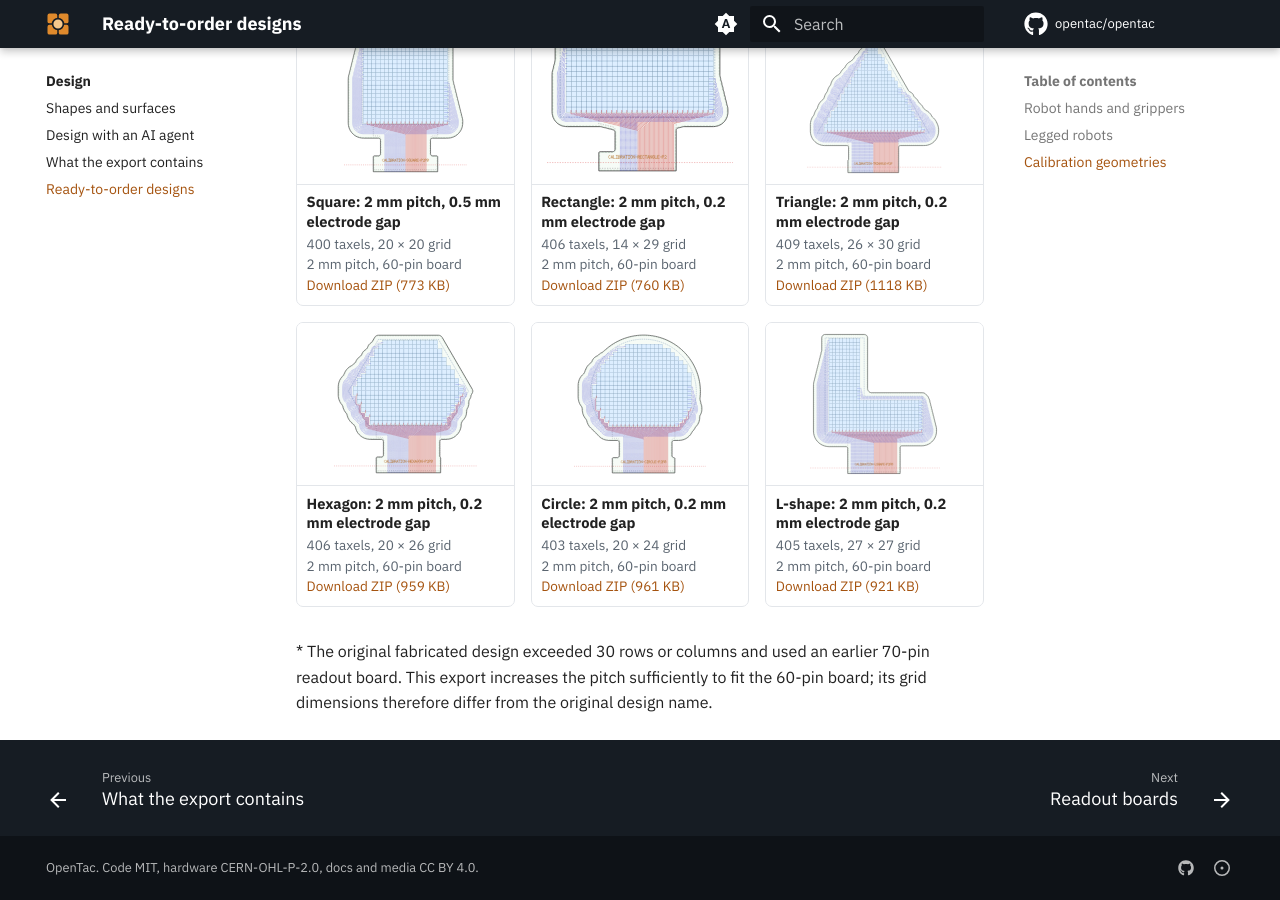
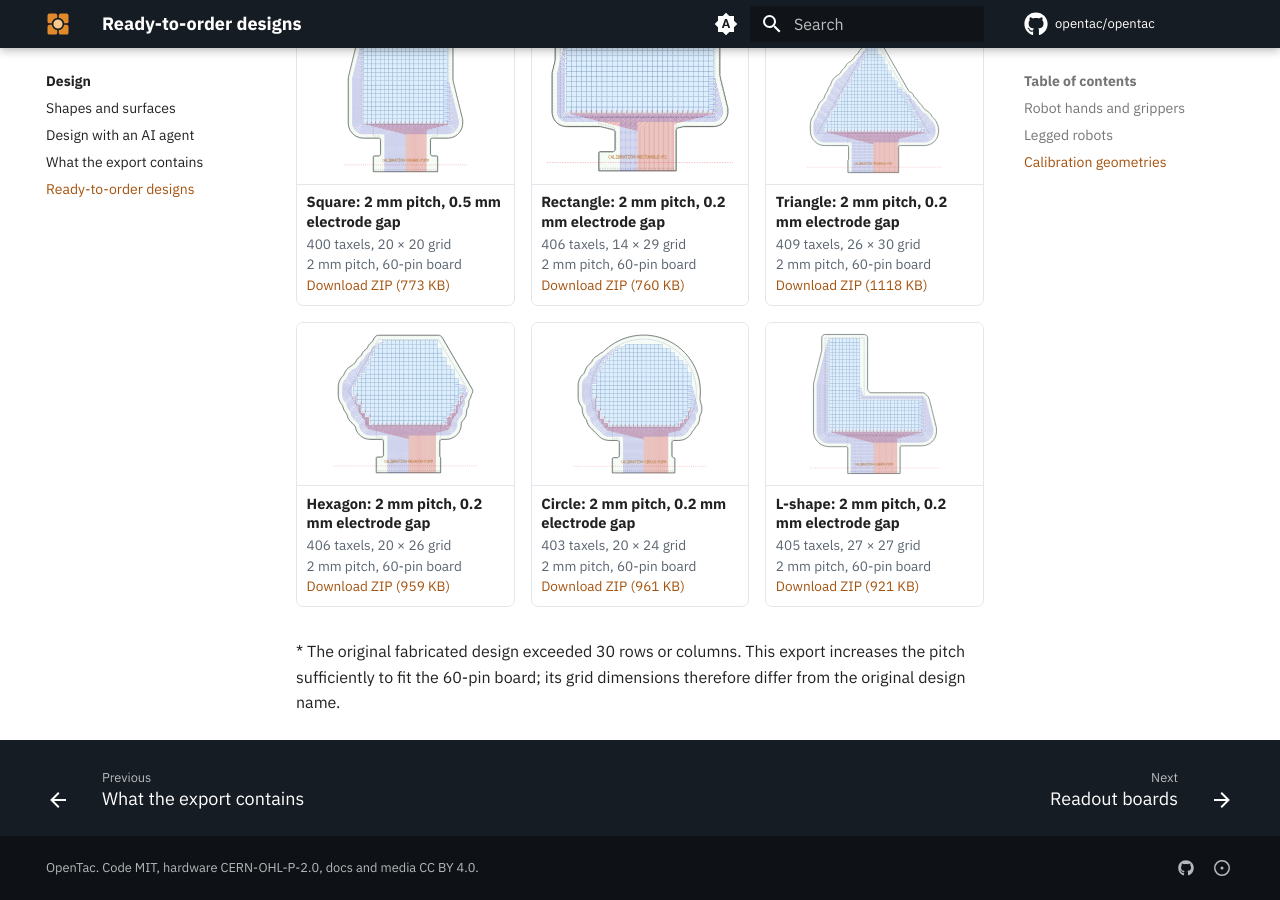
Before and after one commit to opentac/opentac.github.io, an MkDocs documentation site: the page built from docs/design/examples.md, in a window 1280 px wide and 900 px high, scrolled down 3262 px. Built offline with MkDocs 1.6.1 and Material for MkDocs 9.7.7, drawn with Linux system fonts in a browser that asks for light colours; comment, search, counter and statistics services are not loaded.

Commit message:
Site: remove the 70-pin board mentions; Getting help points to GitHub Discussions

```diff
--- a/docs/design/examples.md
+++ b/docs/design/examples.md
@@ -150,6 +150,6 @@
 </figure>
 </div>
 
-\* The original fabricated design exceeded 30 rows or columns and used an earlier
-70-pin readout board. This export increases the pitch sufficiently to fit
-the 60-pin board; its grid dimensions therefore differ from the original design name.
+\* The original fabricated design exceeded 30 rows or columns. This export increases
+the pitch sufficiently to fit the 60-pin board; its grid dimensions therefore differ
+from the original design name.
```
Also changed, not shown: docs/get-started.md (+1 -1 lines), docs/hardware.md (+1 -4 lines), docs/reference/protocol.md (+1 -1 lines), docs/use/flash.md (+1 -3 lines).
